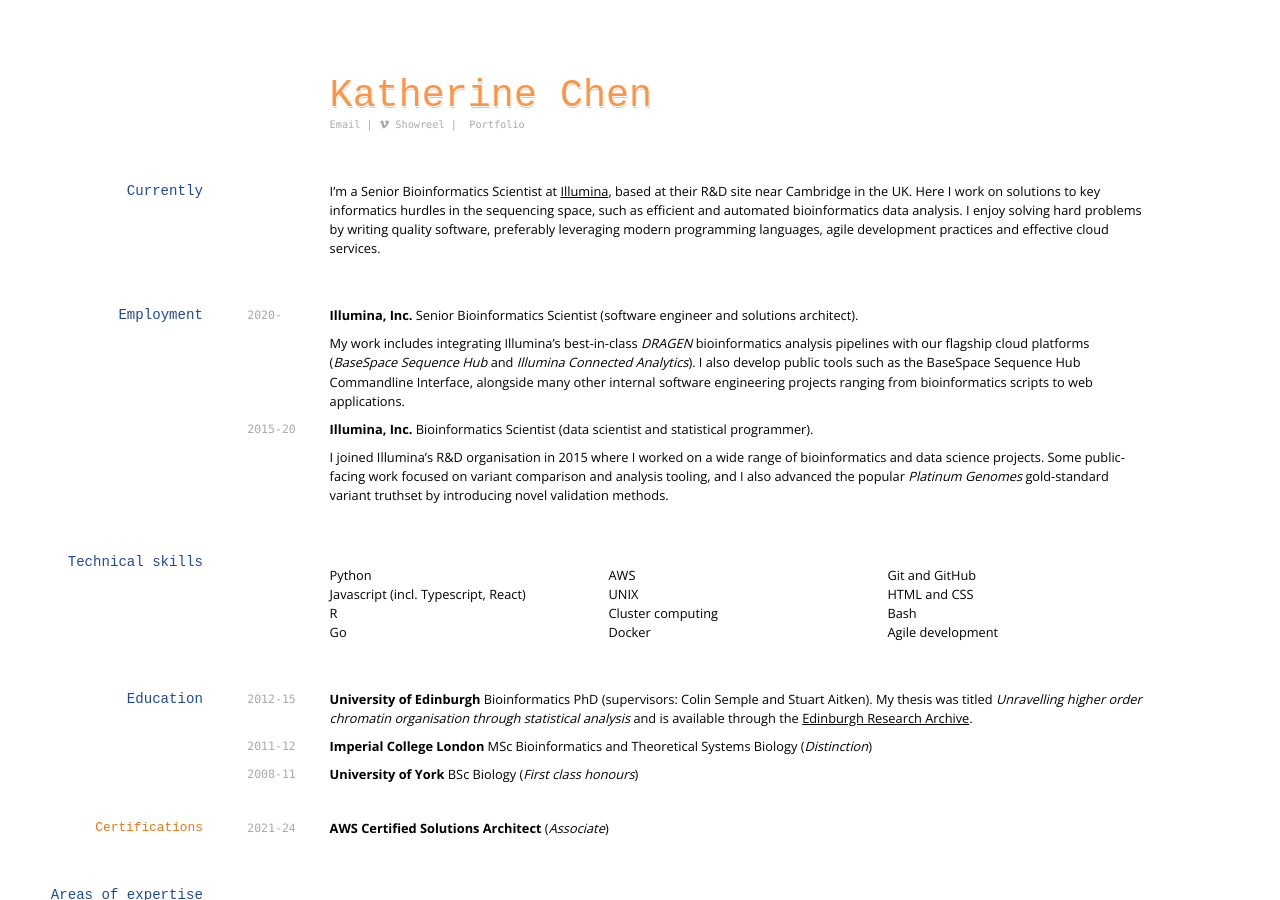
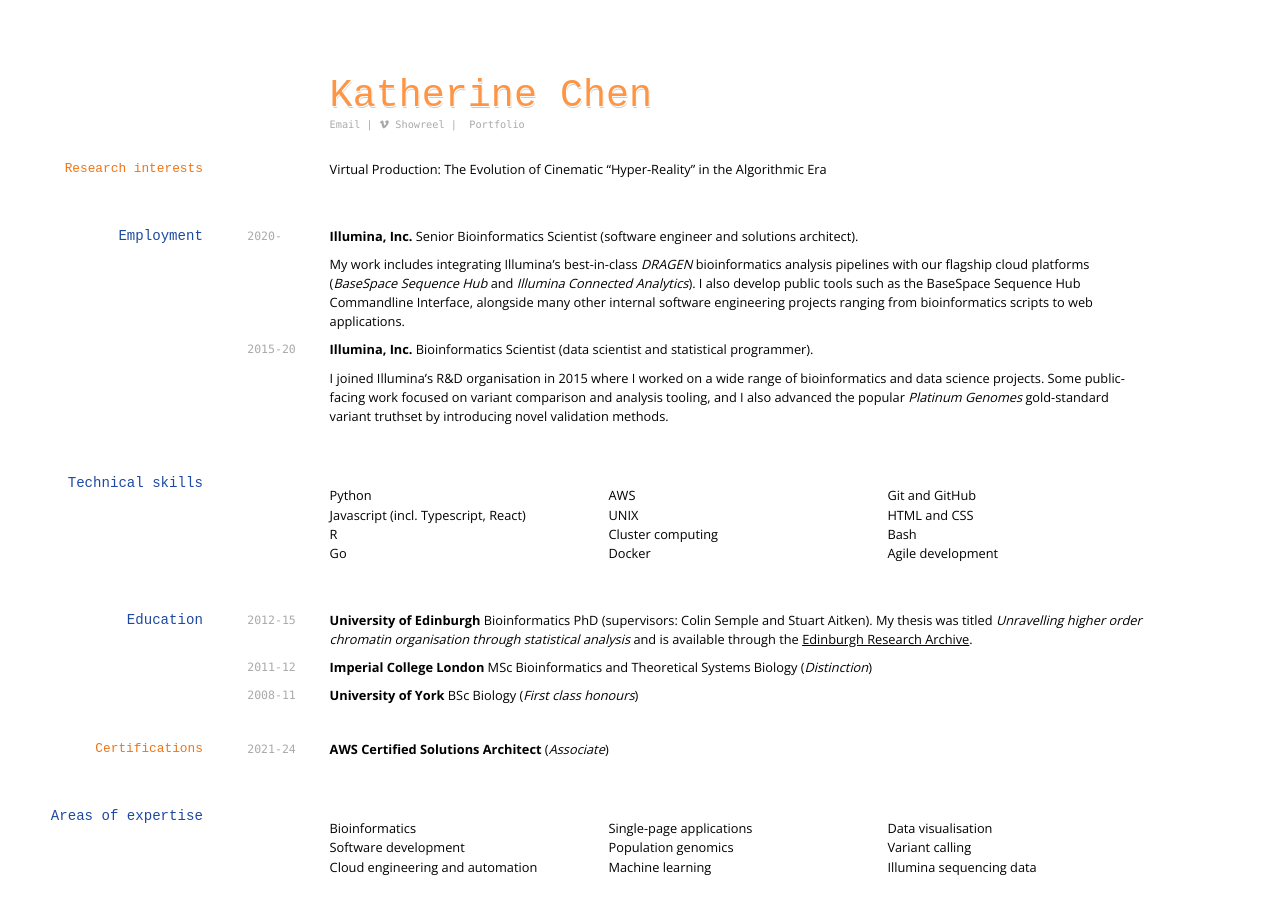
Before and after one commit to blmoore/md-cv, a Jekyll site: the page built from index.md, in a window 1280 px wide and 900 px high. Built offline with Jekyll 4.4.1, drawn with Linux system fonts in a browser that asks for light colours; nearby versions of some CDN libraries; some web fonts are replaced.

Commit message:
Update index.md

```diff
--- a/index.md
+++ b/index.md
@@ -12,10 +12,10 @@ title: Katherine Chen's CV
 <i class="fa fa-wix"></i> <a href="https://www.chenyujun.com/">Portfolio</a>
 </div>
 
+### Research interests
 
-## Currently
+Virtual Production: The Evolution of Cinematic "Hyper-Reality" in the Algorithmic Era
 
-I'm a Senior Bioinformatics Scientist at [Illumina](http://www.illumina.com/), based at their R&D site near Cambridge in the UK. Here I work on solutions to key informatics hurdles in the sequencing space, such as efficient and automated bioinformatics data analysis. I enjoy solving hard problems by writing quality software, preferably leveraging modern programming languages, agile development practices and effective cloud services.
 
 ## Employment
 
```
